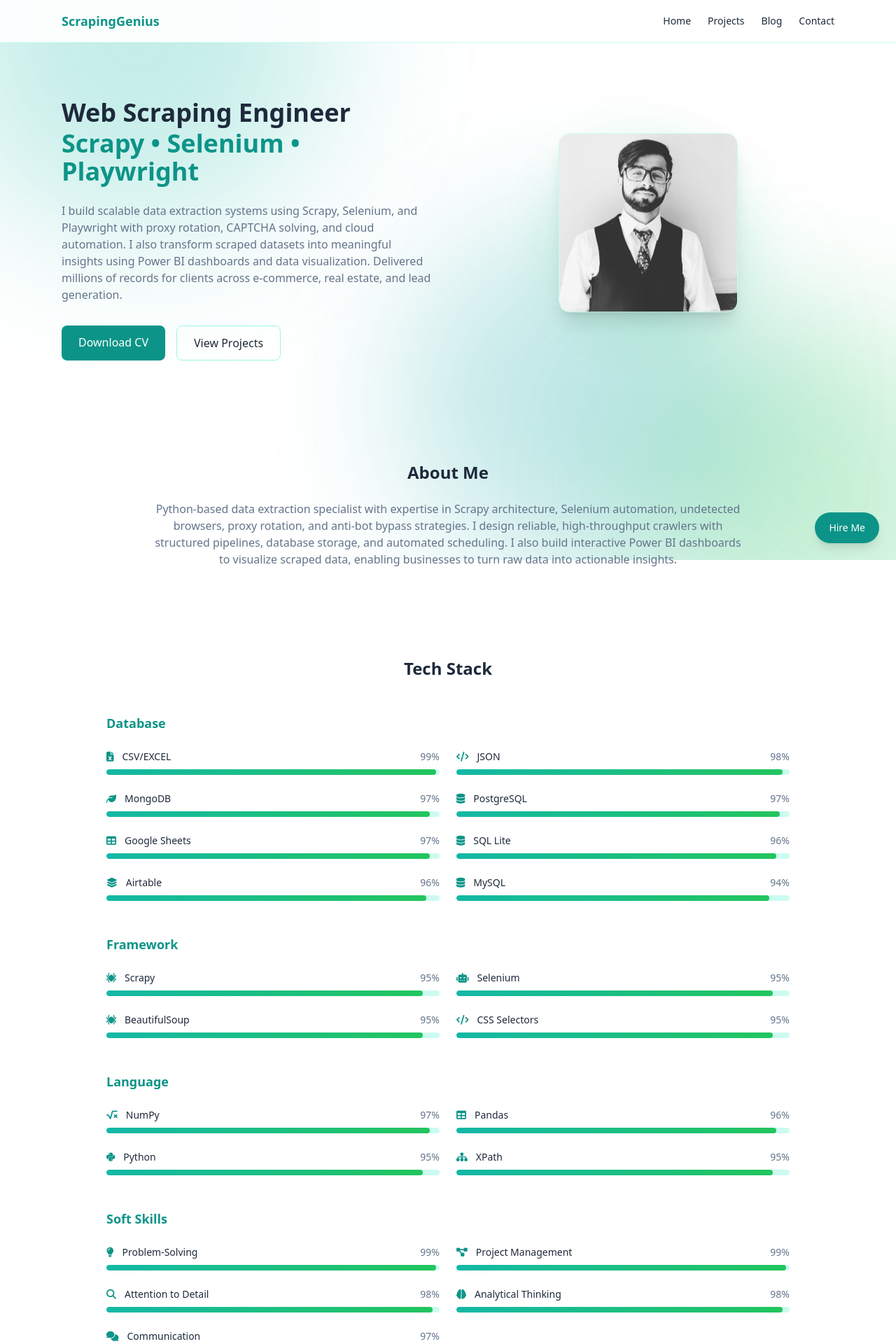
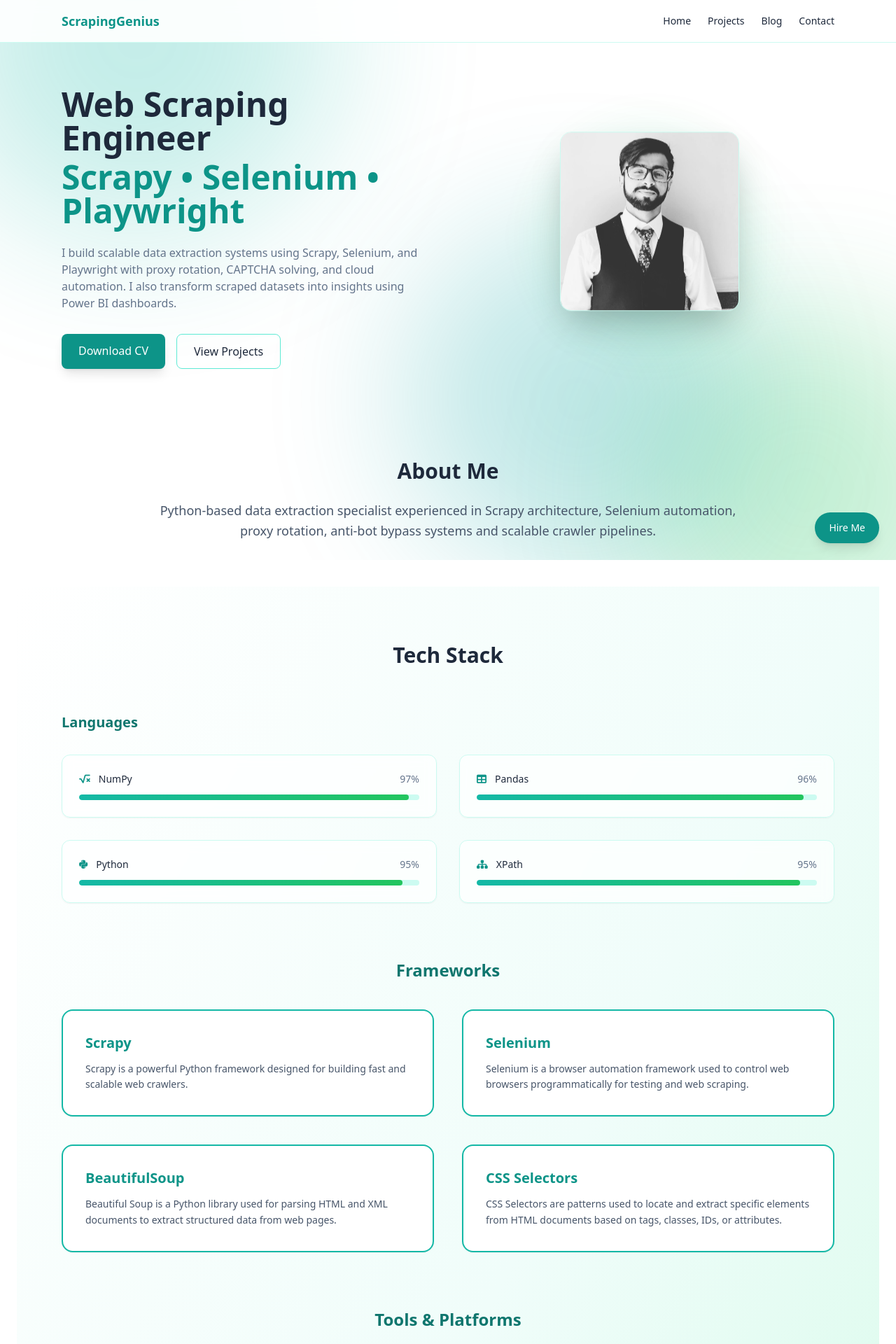
Before and after one commit to FarhanNaseer4/portfolio, a Django app: page / in a window 1280 px wide. Shown: the top 1920 px of the page at 70% size. Run offline with Django 5.2, Linux system fonts and the light colour scheme; data comes from the database, SQL or seed files in the repository; both versions use the stored data as it was after the commit; some libraries are stand-ins or nearby versions.

Commit message:
changed skills format

```diff
--- a/core/views.py
+++ b/core/views.py
@@ -24,16 +24,12 @@ def home(request):
     posts = BlogPost.objects.filter(published=True)[:3]
 
     # Group skills by category
-    skills = Skill.objects.all().order_by('category', '-level')
-    skill_groups = defaultdict(list)
-
-    for skill in skills:
-        skill_groups[skill.category].append(skill)
+    skills = Skill.objects.all().order_by("category", "-level")
 
     return render(request, 'core/home.html', {
         'projects': featured_projects,
         'posts': posts,
-        'skill_groups': dict(skill_groups),
+        "skills": skills,
     })
 
 def contact(request):
--- a/skills/models.py
+++ b/skills/models.py
@@ -1,22 +1,44 @@
 from django.db import models
 
+
 class Skill(models.Model):
+
     CATEGORY_CHOICES = [
         ("Language", "Language"),
         ("Framework", "Framework"),
         ("Tool", "Tool"),
         ("Database", "Database"),
-        ("Soft Skills", "Soft Skills"),
+        ("Soft Skill", "Soft Skill"),
     ]
 
     name = models.CharField(max_length=100)
-    level = models.IntegerField(help_text="1–100")
+
     category = models.CharField(
-    max_length=50,
-    choices=CATEGORY_CHOICES,
-    default="Tool"
-)
-    icon = models.CharField(max_length=50, default="fas fa-code", help_text="FontAwesome class, e.g. fab fa-python")
+        max_length=50,
+        choices=CATEGORY_CHOICES,
+        default="Tool"
+    )
+
+    # Used only for Language and Soft Skill
+    level = models.IntegerField(
+        blank=True,
+        null=True,
+        help_text="1–100 skill level (used for languages & soft skills)"
+    )
+
+    # FontAwesome icon
+    icon = models.CharField(
+        max_length=100,
+        blank=True,
+        default="fas fa-code",
+        help_text="FontAwesome class e.g. fab fa-python"
+    )
+
+    # Used for Tools and Framework descriptions
+    description = models.TextField(
+        blank=True,
+        help_text="Short description for tools or frameworks"
+    )
 
     def __str__(self):
-        return self.name
+        return f"{self.name} ({self.category})"
--- a/templates/core/home.html
+++ b/templates/core/home.html
@@ -2,34 +2,32 @@
 {% block content %}
 
 <!-- HERO -->
-<section class="max-w-6xl mx-auto px-4 sm:px-6 py-12 sm:py-20 grid grid-cols-1 md:grid-cols-2 gap-10 items-center">
+<section class="max-w-6xl mx-auto px-4 sm:px-6 py-16 grid grid-cols-1 md:grid-cols-2 gap-12 items-center">
 
 <div class="text-center md:text-left">
 
-    <h1 class="text-2xl sm:text-3xl md:text-4xl font-bold leading-tight">
+<h1 class="text-3xl sm:text-4xl md:text-5xl font-bold leading-tight">
 Web Scraping Engineer
-      <span class="text-teal-600 block mt-1">
+<span class="text-teal-600 block mt-2">
 Scrapy • Selenium • Playwright
 </span>
 </h1>
 
-    <p class="mt-6 text-slate-500 text-sm sm:text-base">
+<p class="mt-6 text-slate-500 text-base">
 I build scalable data extraction systems using Scrapy, Selenium, and Playwright
 with proxy rotation, CAPTCHA solving, and cloud automation. I also transform
-      scraped datasets into meaningful insights using Power BI dashboards and
-      data visualization. Delivered millions of records for clients across
-      e-commerce, real estate, and lead generation.
+scraped datasets into insights using Power BI dashboards.
 </p>
 
 <div class="mt-8 flex flex-col sm:flex-row gap-4 justify-center md:justify-start">
 
 <a href="/media/cv.pdf"
-         class="bg-teal-600 hover:bg-teal-500 text-white px-6 py-3 rounded-lg text-center">
+class="bg-teal-600 hover:bg-teal-500 text-white px-6 py-3 rounded-lg shadow-lg transition">
 Download CV
 </a>
 
 <a href="/projects/"
-         class="border border-teal-200 px-6 py-3 rounded-lg hover:border-teal-500 text-center">
+class="border border-teal-300 px-6 py-3 rounded-lg hover:border-teal-500 hover:bg-teal-50 transition">
 View Projects
 </a>
 
@@ -38,119 +36,227 @@
 </div>
 
 
-  <!-- PROFILE IMAGE -->
-  <div class="flex justify-center relative mt-6 md:mt-0">
+<div class="flex justify-center relative">
 
-    <!-- glowing background -->
 <div class="hero-glow"></div>
 
-    <!-- profile image -->
 <img src="/media/profile.jpg"
-         class="hero-float relative w-48 sm:w-56 md:w-64 h-48 sm:h-56 md:h-64 object-cover rounded-2xl border border-teal-100 shadow-xl transition hover:scale-105">
+class="hero-float relative w-52 h-52 sm:w-64 sm:h-64 object-cover rounded-2xl border border-teal-100 shadow-2xl transition hover:scale-105">
 
 </div>
 
 </section>
 
 
+
 <!-- ABOUT -->
-<section class="max-w-4xl mx-auto px-4 sm:px-6 py-12 sm:py-16 text-center">
+<section class="max-w-4xl mx-auto px-6 py-16 text-center">
 
-  <h2 class="text-xl sm:text-2xl font-bold mb-6">
+<h2 class="text-3xl font-bold mb-6">
 About Me
 </h2>
 
-  <p class="text-slate-500 text-sm sm:text-base">
-    Python-based data extraction specialist with expertise in Scrapy architecture,
-    Selenium automation, undetected browsers, proxy rotation, and anti-bot bypass
-    strategies. I design reliable, high-throughput crawlers with structured
-    pipelines, database storage, and automated scheduling. I also build
-    interactive Power BI dashboards to visualize scraped data, enabling
-    businesses to turn raw data into actionable insights.
+<p class="text-slate-600 text-lg leading-relaxed">
+Python-based data extraction specialist experienced in Scrapy architecture,
+Selenium automation, proxy rotation, anti-bot bypass systems and scalable
+crawler pipelines.
 </p>
 
 </section>
 
 
-<!-- SKILLS -->
-<section class="max-w-5xl mx-auto px-4 sm:px-6 py-12 sm:py-16">
 
-  <h2 class="text-xl sm:text-2xl font-bold text-center mb-10 sm:mb-12">
+<!-- TECH STACK -->
+<section class="bg-gradient-to-br from-white via-teal-50 to-emerald-100 py-20">
+
+<div class="max-w-6xl mx-auto px-4 sm:px-6">
+
+<h2 class="text-3xl font-bold text-center mb-16 text-slate-800">
 Tech Stack
 </h2>
 
-  <div class="space-y-12">
 
-    {% for category, skills in skill_groups.items %}
-    <div>
 
-      <!-- CATEGORY TITLE -->
-      <h3 class="text-lg font-semibold mb-6 text-teal-600">
-        {{ category }}
+<!-- LANGUAGES -->
+<div class="mb-20">
+
+<h3 class="text-xl font-semibold mb-8 text-teal-700">
+Languages
 </h3>
 
-      <div class="grid grid-cols-1 md:grid-cols-2 gap-6">
+<div class="grid grid-cols-1 md:grid-cols-2 gap-8">
 
 {% for skill in skills %}
-        <div class="skill-item" data-level="{{ skill.level }}">
+{% if skill.category == "Language" %}
 
-          <!-- NAME -->
-          <div class="flex justify-between items-center mb-2 text-sm">
+<div class="skill-item bg-white/70 backdrop-blur border border-teal-100 p-6 rounded-xl shadow-sm hover:shadow-md transition"
+data-level="{{ skill.level }}">
+
+<div class="flex justify-between items-center mb-3 text-sm">
 
 <div class="flex items-center gap-3">
 <i class="{{ skill.icon }} text-teal-600"></i>
-              <span>{{ skill.name }}</span>
+<span class="font-medium">{{ skill.name }}</span>
 </div>
 
 <span class="text-slate-500 skill-percent">0%</span>
 
 </div>
 
-          <!-- BAR -->
 <div class="w-full bg-teal-100 rounded-full h-2 overflow-hidden">
 
 <div class="bg-gradient-to-r from-teal-500 to-green-500 h-2 rounded-full skill-bar"
-                 style="width: 0%">
+style="width:0%">
 </div>
 
 </div>
 
 </div>
+
+{% endif %}
 {% endfor %}
 
 </div>
 
 </div>
+
+
+
+<!-- FRAMEWORKS -->
+<div class="mb-20">
+
+<h3 class="text-2xl font-bold text-center mb-10 text-teal-700">
+Frameworks
+</h3>
+
+<div class="grid grid-cols-1 md:grid-cols-2 gap-10">
+
+{% for skill in skills %}
+{% if skill.category == "Framework" %}
+
+<div class="border-2 border-teal-500 bg-white p-8 rounded-2xl shadow-sm hover:shadow-xl hover:scale-[1.02] transition">
+
+<h3 class="text-xl font-semibold text-teal-600 mb-3">
+{{ skill.name }}
+</h3>
+
+<p class="text-slate-600 text-sm leading-relaxed">
+{{ skill.description }}
+</p>
+
+</div>
+
+{% endif %}
 {% endfor %}
+
+</div>
+
+</div>
+
+
+
+<!-- TOOLS -->
+<div class="mb-20">
+
+<h3 class="text-2xl font-bold text-center mb-10 text-teal-700">
+Tools & Platforms
+</h3>
+
+<div class="grid grid-cols-1 sm:grid-cols-2 md:grid-cols-3 gap-8">
+
+{% for skill in skills %}
+{% if skill.category == "Tool" %}
+
+<div class="bg-white p-8 rounded-xl border border-teal-100 text-center shadow-sm hover:shadow-xl hover:-translate-y-1 transition">
+
+<i class="{{ skill.icon }} text-4xl text-teal-600 mb-4"></i>
+
+<h3 class="font-semibold text-lg mb-2">
+{{ skill.name }}
+</h3>
+
+<p class="text-sm text-slate-500">
+{{ skill.description }}
+</p>
+
+</div>
+
+{% endif %}
+{% endfor %}
+
+</div>
+
+</div>
+
+
+
+<!-- DATABASE -->
+<div class="mb-20">
+
+<h3 class="text-2xl font-bold text-center mb-12 text-teal-700">
+Databases
+</h3>
+
+<div class="grid grid-cols-2 sm:grid-cols-3 md:grid-cols-4 gap-12 text-center">
+
+{% for skill in skills %}
+{% if skill.category == "Database" %}
+
+<div class="group flex flex-col items-center">
+
+<div class="w-24 h-24 flex items-center justify-center rounded-full border-2 border-teal-200 bg-white shadow hover:shadow-lg group-hover:scale-105 transition">
+
+<i class="{{ skill.icon }} text-4xl text-teal-600"></i>
+
+</div>
+
+<p class="mt-4 font-semibold text-slate-700">
+{{ skill.name }}
+</p>
+
+</div>
+
+{% endif %}
+{% endfor %}
+
+</div>
+
+</div>
+
 
 </div>
 
 </section>
 
 
+
 <!-- FEATURED PROJECTS -->
-<section class="max-w-6xl mx-auto px-4 sm:px-6 py-12 sm:py-16">
+<section class="max-w-6xl mx-auto px-4 sm:px-6 py-20">
 
-  <h2 class="text-xl sm:text-2xl font-bold mb-10 text-center">
+<h2 class="text-3xl font-bold mb-12 text-center">
 Featured Projects
 </h2>
 
-  <div class="grid grid-cols-1 sm:grid-cols-2 md:grid-cols-3 gap-6">
+<div class="grid grid-cols-1 sm:grid-cols-2 md:grid-cols-3 gap-8">
 
 {% for project in projects %}
 <a href="/projects/{{ project.slug }}/"
-       class="bg-white border border-teal-100 rounded-xl p-4 hover:border-teal-500 hover:shadow transition">
+class="bg-white border border-teal-100 rounded-xl overflow-hidden hover:shadow-xl hover:-translate-y-1 transition">
 
 <img src="{{ project.image.url }}"
-           class="rounded-lg mb-4 h-40 w-full object-cover">
+class="h-44 w-full object-cover">
 
-      <h3 class="font-semibold">
+<div class="p-6">
+
+<h3 class="font-semibold text-lg">
 {{ project.title }}
 </h3>
 
-      <p class="text-slate-500 text-sm mt-2">
+<p class="text-sm text-slate-500 mt-2">
 {{ project.tech_stack }}
 </p>
+
+</div>
 
 </a>
 {% endfor %}
```
Also changed, not shown: db.sqlite3, skills/migrations/0004_skill_description_alter_skill_category_and_more.py (added). Lines whose indentation alone changed are shown as unchanged.
